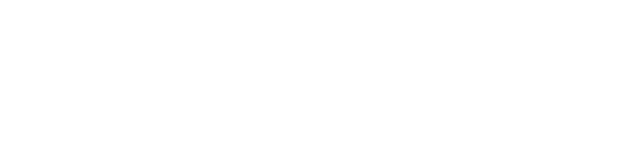
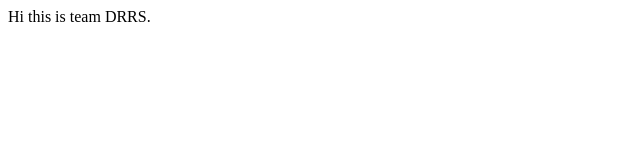
Before and after one commit to InternityFoundation/DRRS_2089, a plain HTML site: page index.html in a window 1280 px wide. Shown: the whole page, without its empty margins (0-640 px from the left). Drawn offline with Linux system fonts and the light colour scheme.

Commit message:
DRRS msg

```diff
--- a/index.html
+++ b/index.html
@@ -6,6 +6,6 @@
     <title>Document</title>
 </head>
 <body>
-
+   Hi  this is team DRRS.
 </body>
 </html>
```
